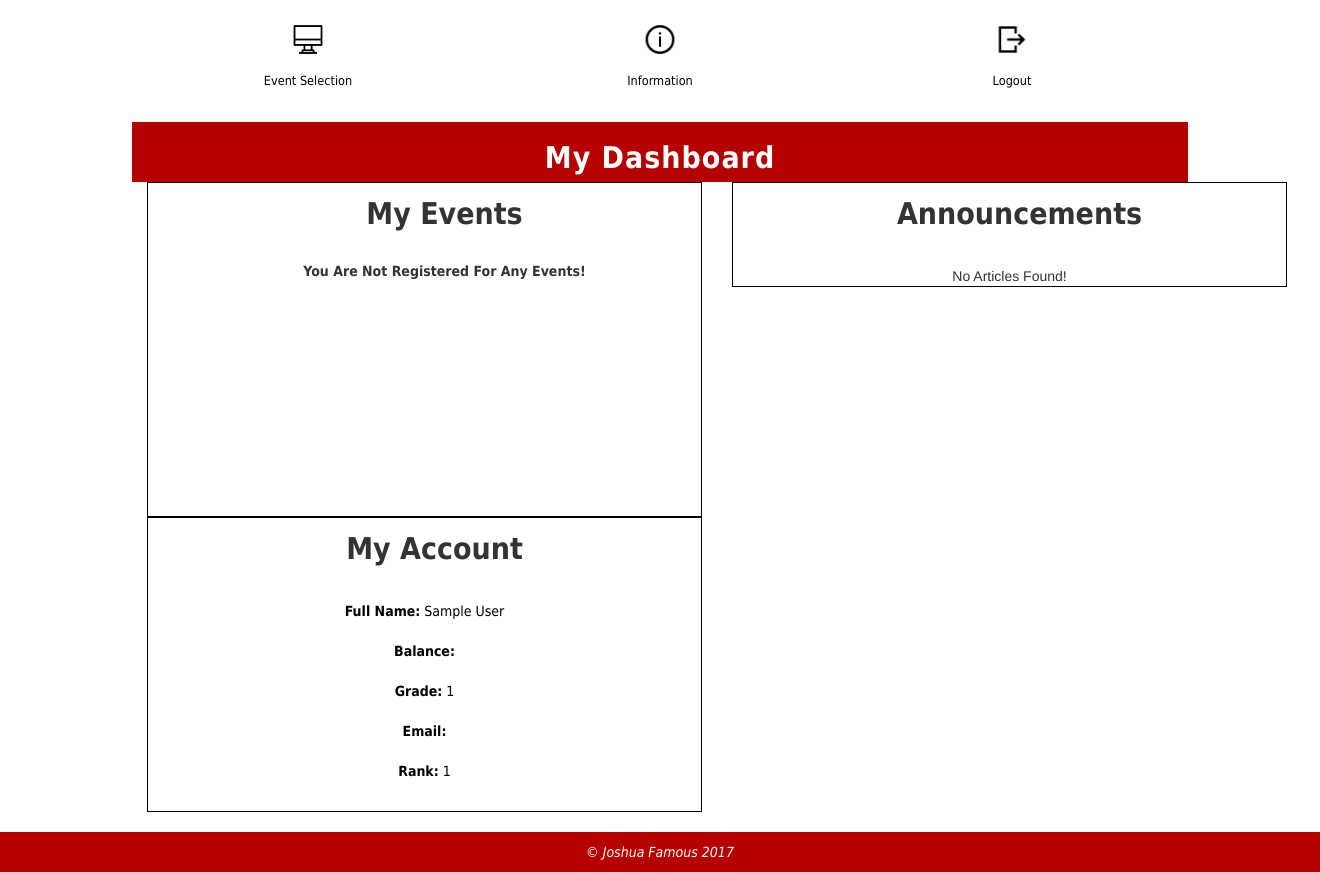
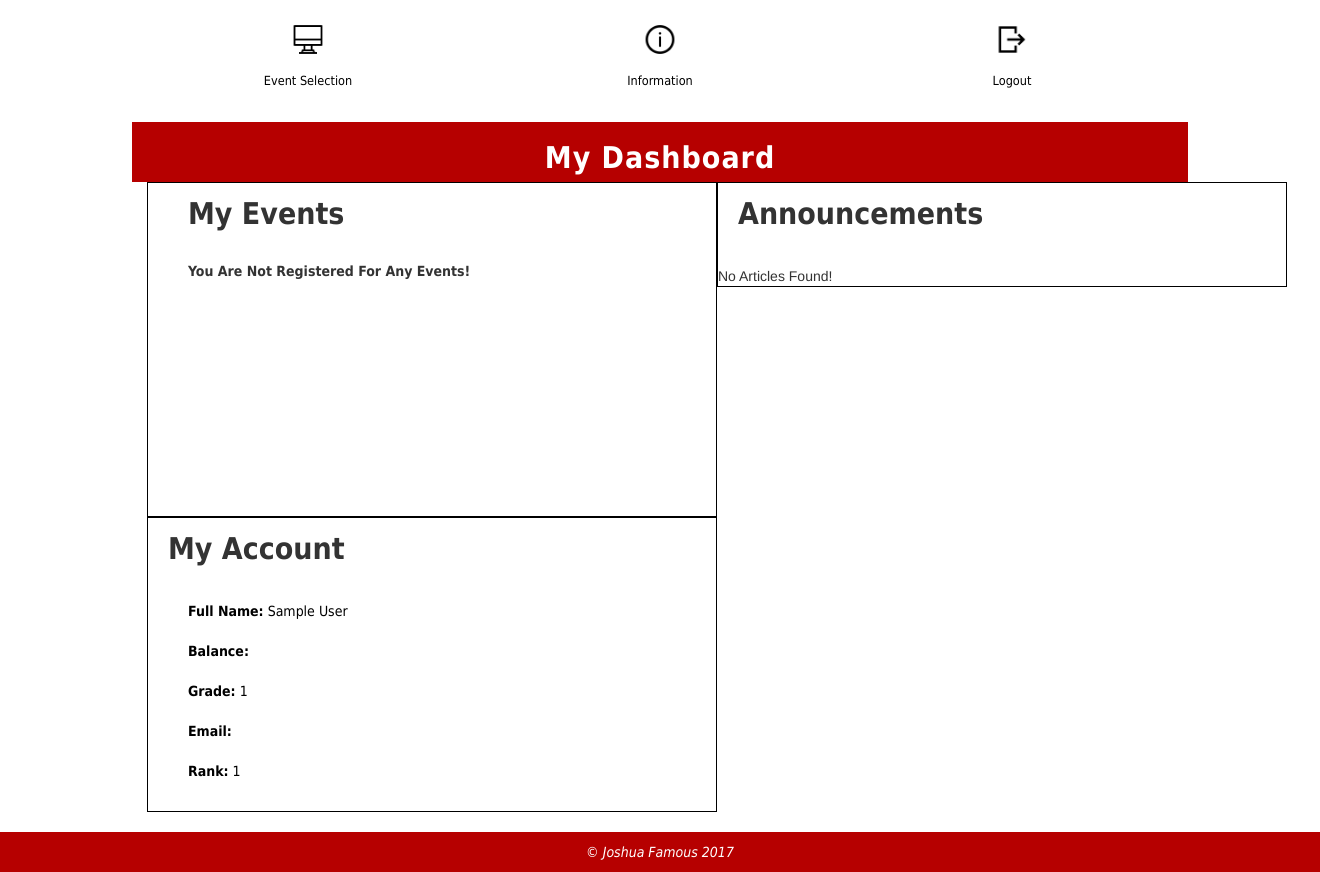
Before and after one commit to JFamo/chaptersweet, a PHP site: page /pages/main.php in a window 1320 px wide. Shown: the part 100-972 px from the top of the page. Run offline with PHP 8.4, Linux system fonts and the light colour scheme; the visitor is signed in with stand-in values (Sample User, id 1); data that the repository does not hold is empty; some libraries are stand-ins or nearby versions.

Commit message:
Dashboard UI updates

```diff
--- a/css/main.css
+++ b/css/main.css
@@ -492,3 +492,13 @@ div.panel {
 .form-control{
 	width:80%;
 }
+
+.no-gutter {
+  margin-left: 0;
+  margin-right: 0;
+}
+
+.no-gutter > [class*="col-"]{
+	padding-right: 0;
+  	padding-left: 0;
+}
--- a/pages/main.php
+++ b/pages/main.php
@@ -176,8 +176,8 @@ $blockedPages = $perm;
 			</div>
 
 			<div class="container">
-			<div class="row no-gutters">
-			<div class="col col-sm-6">
+			<div class="row no-gutter" style="margin: 0;">
+			<div class="col-sm-6" style="padding:0; text-align:left;">
 			<div class="userDashSection" style="height:auto;">
 			<div style="padding-left: 20px;">
 				<p class="userDashSectionHeader">
@@ -347,7 +347,7 @@ $blockedPages = $perm;
 				</p>
 			</div>
 			</div>
-			<div class="col col-sm-6">
+			<div class="col-sm-6" style="padding:0; text-align:left;">
 			<div class="userDashSection" style="height:auto;">
 				<p class="userDashSectionHeader">
 					Announcements
```
